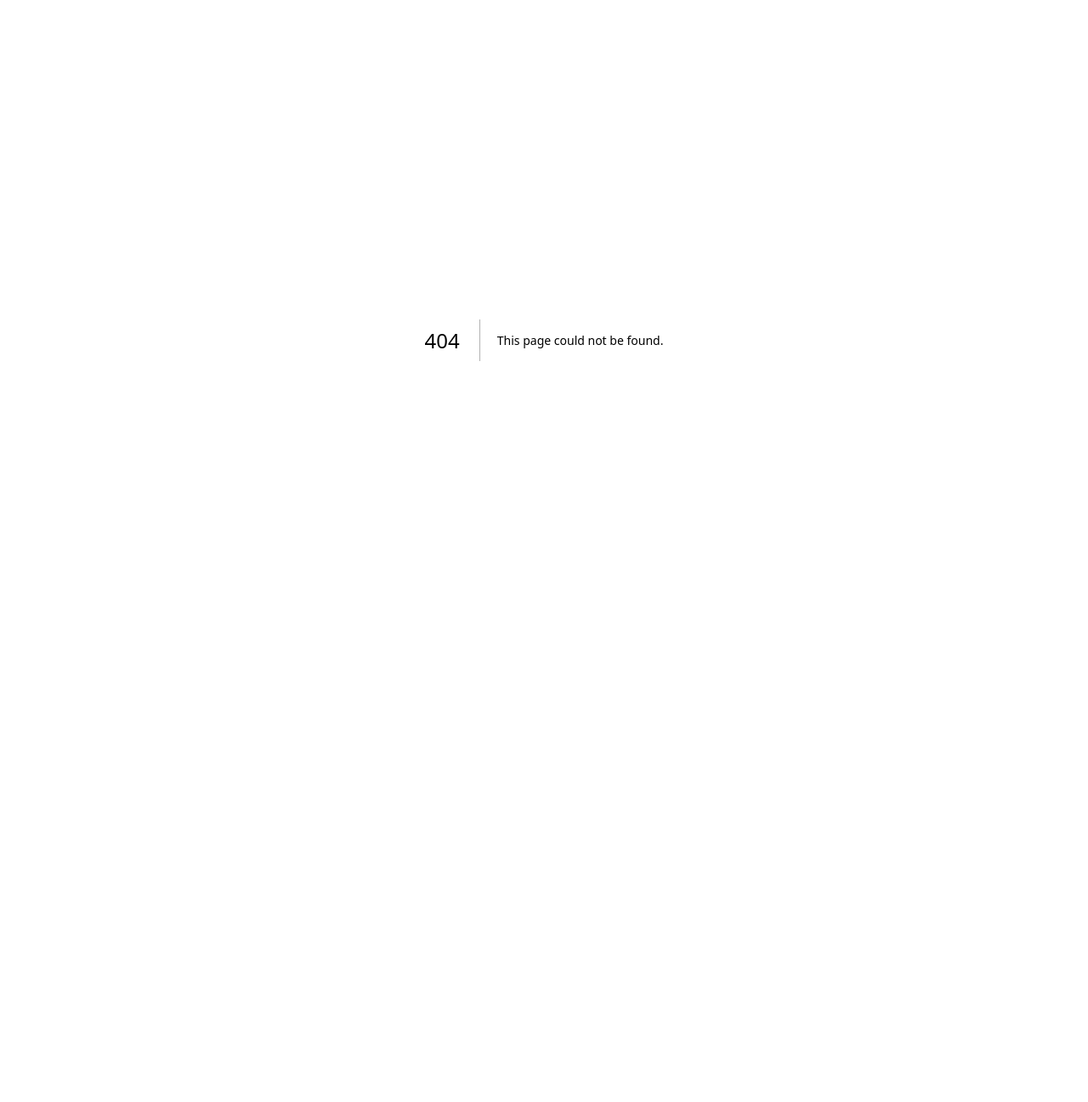
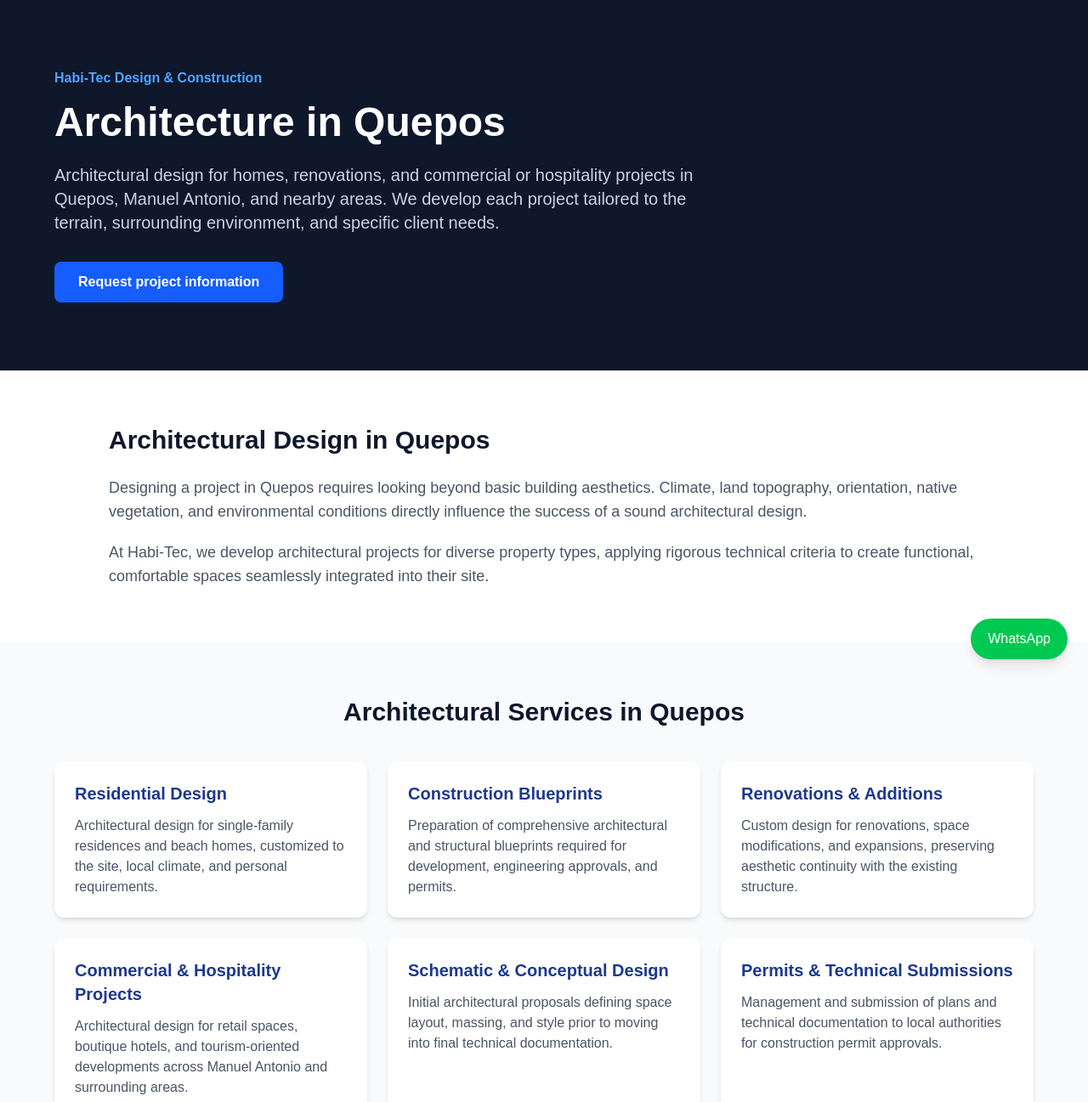
Before and after one commit to ericksv1988-ctrl/habitec-web, a Next.js app: page /arquitecture-quepos in a window 1280 px wide. Before the commit this address had no page. Shown: the top 1297 px of the page at 85% size. Before the commit the page ends 800 px from the top, so only its background shows below. Built offline with nearby package versions, Linux system fonts and the light colour scheme.

Commit message:
Cambio contenido a arquitectura Quepos

```diff
--- a/app/arquitectura-quepos/page.tsx
+++ b/app/arquitecture-quepos/page.tsx
@@ -1,10 +1,13 @@
 export const metadata = {
-  title: "Arquitectura en Quepos | Habi-Tec",
+  title: "Architecture in Quepos | Habi-Tec",
   description:
-    "Diseño arquitectónico en Quepos, Manuel Antonio y alrededores. Planos, diseño de casas, remodelaciones y proyectos comerciales y turísticos con enfoque técnico y funcional.",
+    "Architectural design in Quepos, Manuel Antonio, and surrounding areas. Blueprints, house design, renovations, and commercial/hospitality projects with a technical and functional focus.",
+  alternates: {
+    canonical: "https://habiteccr.com/architecture-quepos",
+  },
 };
 
-export default function ArquitecturaQuepos() {
+export default function ArchitectureQuepos() {
   return (
     <main className="min-h-screen bg-white text-slate-900">
 
@@ -13,18 +16,18 @@ export default function ArquitecturaQuepos() {
         <div className="max-w-6xl mx-auto">
 
           <p className="text-blue-400 font-semibold mb-4">
-            Habi-Tec Diseño y Construcción
+            Habi-Tec Design & Construction
           </p>
 
           <h1 className="text-4xl md:text-5xl font-bold mb-6">
-            Arquitectura en Quepos
+            Architecture in Quepos
           </h1>
 
           <p className="text-xl text-slate-300 max-w-3xl mb-8">
-            Diseño arquitectónico de viviendas, remodelaciones y proyectos
-            comerciales o turísticos en Quepos, Manuel Antonio y otras zonas
-            del cantón. Desarrollamos cada proyecto considerando el terreno,
-            el entorno y las necesidades particulares del cliente.
+            Architectural design for homes, renovations, and commercial or
+            hospitality projects in Quepos, Manuel Antonio, and nearby areas.
+            We develop each project tailored to the terrain, surrounding environment,
+            and specific client needs.
           </p>
 
           <a
@@ -33,124 +36,116 @@ export default function ArquitecturaQuepos() {
             rel="noopener noreferrer"
             className="inline-block bg-blue-600 hover:bg-blue-700 px-7 py-3 rounded-lg font-semibold transition"
           >
-            Solicitar información sobre un proyecto
+            Request project information
           </a>
 
         </div>
       </section>
 
 
-      {/* INTRODUCCIÓN */}
+      {/* INTRODUCTION */}
       <section className="py-16 px-6">
         <div className="max-w-5xl mx-auto">
 
           <h2 className="text-3xl font-bold mb-6">
-            Diseño arquitectónico en Quepos
+            Architectural Design in Quepos
           </h2>
 
           <p className="text-lg text-gray-600 mb-5">
-            Diseñar un proyecto en Quepos requiere considerar más que
-            solamente la estética de la construcción. El clima, la
-            topografía del terreno, la orientación, la vegetación y las
-            condiciones del entorno influyen directamente en el resultado
-            final de un buen diseño arquitectónico.
+            Designing a project in Quepos requires looking beyond basic building
+            aesthetics. Climate, land topography, orientation, native vegetation,
+            and environmental conditions directly influence the success of a sound
+            architectural design.
           </p>
 
           <p className="text-lg text-gray-600">
-            En Habi-Tec desarrollamos proyectos arquitectónicos para
-            diferentes tipos de propiedades, aplicando criterios técnicos
-            de diseño y construcción para lograr espacios funcionales,
-            confortables y adaptados a cada terreno.
+            At Habi-Tec, we develop architectural projects for diverse property types,
+            applying rigorous technical criteria to create functional, comfortable spaces
+            seamlessly integrated into their site.
           </p>
 
         </div>
       </section>
 
 
-      {/* SERVICIOS */}
+      {/* SERVICES */}
       <section className="py-16 px-6 bg-slate-50">
         <div className="max-w-6xl mx-auto">
 
           <h2 className="text-3xl font-bold mb-10 text-center">
-            Servicios de arquitectura en Quepos
+            Architectural Services in Quepos
           </h2>
 
           <div className="grid md:grid-cols-2 lg:grid-cols-3 gap-6">
 
             <div className="bg-white rounded-xl p-6 shadow-md">
               <h3 className="text-xl font-bold text-blue-900 mb-3">
-                Diseño de viviendas
+                Residential Design
               </h3>
 
               <p className="text-gray-600">
-                Diseño arquitectónico de casas de habitación y casas de
-                playa, adaptadas al terreno, el clima y las necesidades
-                de cada cliente.
+                Architectural design for single-family residences and beach homes,
+                customized to the site, local climate, and personal requirements.
               </p>
             </div>
 
 
             <div className="bg-white rounded-xl p-6 shadow-md">
               <h3 className="text-xl font-bold text-blue-900 mb-3">
-                Planos constructivos
+                Construction Blueprints
               </h3>
 
               <p className="text-gray-600">
-                Elaboración de planos arquitectónicos y constructivos
-                necesarios para el desarrollo y la tramitología del
-                proyecto.
+                Preparation of comprehensive architectural and structural blueprints
+                required for development, engineering approvals, and permits.
               </p>
             </div>
 
 
             <div className="bg-white rounded-xl p-6 shadow-md">
               <h3 className="text-xl font-bold text-blue-900 mb-3">
-                Remodelaciones y ampliaciones
+                Renovations & Additions
               </h3>
 
               <p className="text-gray-600">
-                Diseño de remodelaciones, ampliaciones y modificaciones de
-                espacios existentes, manteniendo coherencia con la
-                edificación original.
+                Custom design for renovations, space modifications, and expansions,
+                preserving aesthetic continuity with the existing structure.
               </p>
             </div>
 
 
             <div className="bg-white rounded-xl p-6 shadow-md">
               <h3 className="text-xl font-bold text-blue-900 mb-3">
-                Proyectos turísticos y comerciales
+                Commercial & Hospitality Projects
               </h3>
 
               <p className="text-gray-600">
-                Diseño de locales comerciales, hospedajes y proyectos
-                orientados a la actividad turística de la zona de
-                Manuel Antonio y sus alrededores.
+                Architectural design for retail spaces, boutique hotels, and tourism-oriented
+                developments across Manuel Antonio and surrounding areas.
               </p>
             </div>
 
 
             <div className="bg-white rounded-xl p-6 shadow-md">
               <h3 className="text-xl font-bold text-blue-900 mb-3">
-                Anteproyectos y diseño conceptual
+                Schematic & Conceptual Design
               </h3>
 
               <p className="text-gray-600">
-                Desarrollo de propuestas iniciales de diseño para definir
-                distribución, volumetría y estilo del proyecto antes de
-                avanzar a planos definitivos.
+                Initial architectural proposals defining space layout, massing,
+                and style prior to moving into final technical documentation.
               </p>
             </div>
 
 
             <div className="bg-white rounded-xl p-6 shadow-md">
               <h3 className="text-xl font-bold text-blue-900 mb-3">
-                Trámites y permisos de construcción
+                Permits & Technical Submissions
               </h3>
 
               <p className="text-gray-600">
-                Gestión de planos y documentos ante las entidades
-                correspondientes para la obtención de permisos de
-                construcción.
+                Management and submission of plans and technical documentation to local
+                authorities for construction permit approvals.
               </p>
             </div>
 
@@ -160,51 +155,46 @@ export default function ArquitecturaQuepos() {
       </section>
 
 
-      {/* ENFOQUE */}
+      {/* APPROACH */}
       <section className="py-16 px-6">
         <div className="max-w-5xl mx-auto">
 
           <h2 className="text-3xl font-bold mb-6">
-            Arquitectura adaptada a cada tipo de proyecto
+            Architecture Tailored to Every Project Type
           </h2>
 
           <p className="text-lg text-gray-600 mb-5">
-            El entorno de Quepos presenta condiciones muy particulares:
-            terrenos con pendiente, clima tropical y una fuerte vocación
-            turística. Por esta razón, cada diseño debe responder a las
-            condiciones específicas del lugar y del tipo de proyecto que
-            se desea desarrollar.
+            The Quepos environment presents distinct physical conditions: steep slopes,
+            a tropical climate, and a thriving tourism market. Every design must
+            directly respond to the specific site dynamics and project goals.
           </p>
 
           <p className="text-lg text-gray-600 mb-5">
-            En sectores como Manuel Antonio y las comunidades cercanas,
-            factores como la orientación, la ventilación natural, las
-            vistas y la integración con el paisaje son elementos clave
-            para lograr un diseño funcional y agradable.
+            In areas like Manuel Antonio and nearby communities, solar orientation,
+            passive ventilation, natural views, and landscape integration are fundamental
+            to building functional and comfortable spaces.
           </p>
 
           <p className="text-lg text-gray-600">
-            Por esta razón, nuestro trabajo busca desarrollar un diseño
-            integral del proyecto, considerando tanto los aspectos
-            estéticos como los técnicos y constructivos.
+            We focus on comprehensive project development, carefully balancing aesthetic
+            intent with technical precision and constructability.
           </p>
 
         </div>
       </section>
 
 
-      {/* ZONAS */}
+      {/* SERVICE AREAS */}
       <section className="py-14 px-6 bg-slate-50">
         <div className="max-w-5xl mx-auto">
 
           <h2 className="text-2xl font-bold mb-5">
-            Zonas donde desarrollamos proyectos
+            Areas We Serve
           </h2>
 
           <p className="text-gray-600 mb-5">
-            Atendemos solicitudes de diseño arquitectónico en diferentes
-            sectores del cantón de Quepos y sus alrededores, de acuerdo
-            con la ubicación y características de cada proyecto.
+            We handle architectural design projects across various sectors within the
+            canton of Quepos and neighboring regions.
           </p>
 
           <div className="grid md:grid-cols-2 gap-4 text-gray-700">
@@ -239,60 +229,60 @@ export default function ArquitecturaQuepos() {
       </section>
 
 
-      {/* PROCESO */}
+      {/* PROCESS */}
       <section className="py-16 px-6">
         <div className="max-w-5xl mx-auto">
 
           <h2 className="text-3xl font-bold mb-8">
-            ¿Qué incluye un proyecto de arquitectura?
+            What an Architectural Project Includes
           </h2>
 
           <div className="grid md:grid-cols-2 gap-6">
 
             <div className="border rounded-xl p-6">
               <h3 className="font-bold text-xl mb-3">
-                Análisis del terreno
+                Site Analysis
               </h3>
 
               <p className="text-gray-600">
-                Estudio de la topografía, orientación, acceso y condiciones
-                del entorno para definir la mejor propuesta de diseño.
+                Evaluation of topography, solar exposure, access points, and context
+                to establish the optimal design strategy.
               </p>
             </div>
 
 
             <div className="border rounded-xl p-6">
               <h3 className="font-bold text-xl mb-3">
-                Diseño conceptual
+                Conceptual Design
               </h3>
 
               <p className="text-gray-600">
-                Definición de distribución de espacios, volumetría y estilo
-                arquitectónico según las necesidades del cliente.
+                Spatial layout, overall massing, and architectural aesthetic tailored
+                to your specific vision and budget.
               </p>
             </div>
 
 
             <div className="border rounded-xl p-6">
               <h3 className="font-bold text-xl mb-3">
-                Planos constructivos
+                Construction Documentation
               </h3>
 
               <p className="text-gray-600">
-                Elaboración de planos técnicos necesarios para la
-                construcción y la tramitología del proyecto.
+                Complete set of technical plans required for building code compliance,
+                permitting, and construction execution.
               </p>
             </div>
 
 
             <div className="border rounded-xl p-6">
               <h3 className="font-bold text-xl mb-3">
-                Acompañamiento técnico
+                Technical Support
               </h3>
 
               <p className="text-gray-600">
-                Seguimiento del proyecto durante las etapas de trámites
-                y, de ser necesario, durante el proceso constructivo.
+                Guidance during administrative permitting stages and optional site supervision
+                throughout construction.
               </p>
             </div>
 
@@ -307,13 +297,12 @@ export default function ArquitecturaQuepos() {
         <div className="max-w-4xl mx-auto text-center">
 
           <h2 className="text-3xl md:text-4xl font-bold mb-5">
-            ¿Tiene un proyecto en mente en Quepos?
+            Planning a Project in Quepos?
           </h2>
 
           <p className="text-lg text-slate-300 mb-8">
-            Contáctenos para conversar sobre su proyecto, ya sea en Quepos,
-            Manuel Antonio o zonas cercanas, y definir el tipo de diseño
-            que necesita.
+            Get in touch to discuss your upcoming project in Quepos, Manuel Antonio,
+            or neighboring areas, and let us define the right architectural strategy for you.
           </p>
 
           <a
@@ -322,7 +311,7 @@ export default function ArquitecturaQuepos() {
             rel="noopener noreferrer"
             className="inline-block bg-green-500 hover:bg-green-600 px-8 py-4 rounded-lg font-semibold transition"
           >
-            Solicitar diseño por WhatsApp
+            Contact us on WhatsApp
           </a>
 
         </div>
@@ -334,19 +323,18 @@ export default function ArquitecturaQuepos() {
         <div className="max-w-6xl mx-auto text-center">
 
           <p className="font-semibold">
-            Habi-Tec Diseño y Construcción
+            Habi-Tec Design & Construction
           </p>
 
           <p className="text-slate-500 text-sm mt-2">
-            Arquitectura, ingeniería civil y servicios profesionales en
-            Costa Rica.
+            Architecture, civil engineering, and professional services in Costa Rica.
           </p>
 
         </div>
       </footer>
 
 
-      {/* WHATSAPP FLOTANTE */}
+      {/* FLOATING WHATSAPP BUTTON */}
       <a
         href="https://wa.me/50686878320"
         target="_blank"
--- a/app/page.tsx
+++ b/app/page.tsx
@@ -511,7 +511,7 @@ export default function Home() {
 
           <li>
             <a
-              href="/arquitectura-quepos"
+              href="/arquitecture-quepos"
               className="hover:text-white transition"
             >
               Quepos
```
